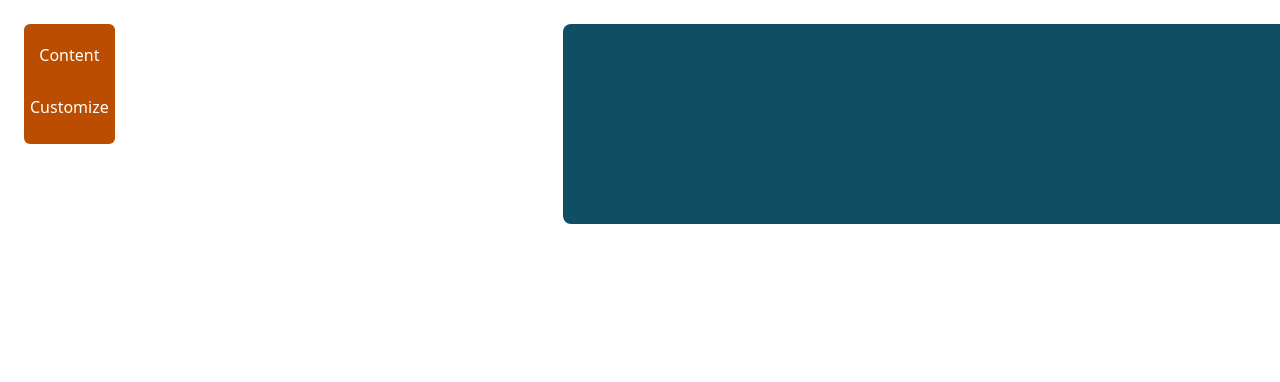
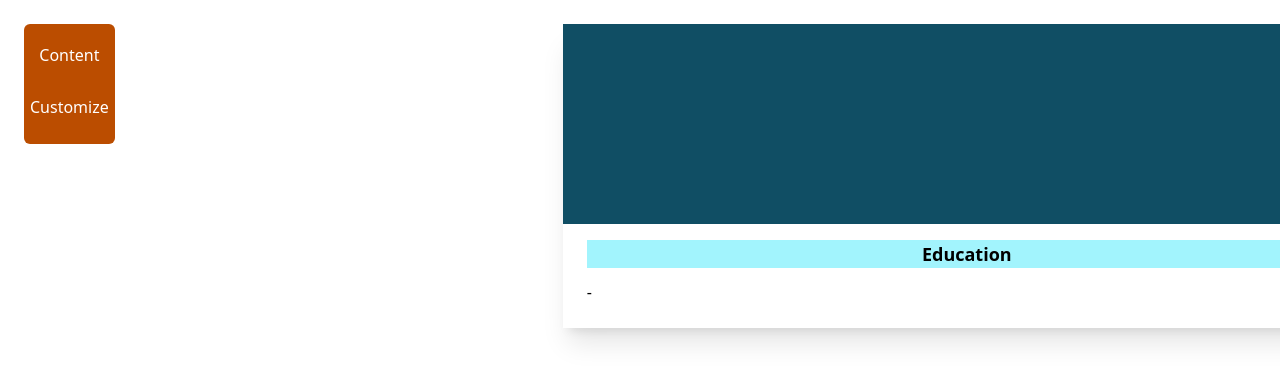
Before and after one commit to Ayush995712/cv-application, a React (Vite) app: page / in a window 1280 px wide. Shown: the top 382 px of the page. Built offline with nearby package versions, Linux system fonts and the light colour scheme; the HTML template or start-up script is replaced by a standard one.

Commit message:
Added education component details

```diff
--- a/src/cv/cv.jsx
+++ b/src/cv/cv.jsx
@@ -1,7 +1,7 @@
-export function CV({name, email, phoneNumber, address}) {
+export function CV({name, email, phoneNumber, address, college, degree, startDate, endDate, location}) {
     return (
-        <div>
-            <div className="personal-details w-[800px] h-[200px] bg-cyan-900 text-white flex flex-col justify-center p-[20px] rounded-lg gap-[12px] box-border">
+        <div className="shadow-xl">
+            <div className="personal-details w-[800px] h-[200px] bg-cyan-900 text-white flex flex-col justify-center p-[20px] gap-[12px] box-border">
                 <div className="text-xl flex justify-center">{name}</div>
                 <div className="flex justify-center gap-[12px]">
                     <div>{email}</div>
@@ -9,8 +9,18 @@ export function CV({name, email, phoneNumber, address}) {
                     <div>{address}</div>
                 </div>
             </div>
-            <div>
-
+            <div className="pt-[16px] pr-[16px] pb-[24px] pl-[24px] flex flex-col gap-[12px]">
+                <div className="flex justify-center items-center text-lg font-bold bg-cyan-200">Education</div>
+                <div className="flex gap-[12px]">
+                    <div>
+                        <div>{startDate}-{endDate}</div>
+                        <div>{location}</div>
+                    </div>
+                    <div>
+                        <div>{college}</div>
+                        <div>{degree}</div>
+                    </div>
+                </div>
             </div>
         </div>
     )
```
